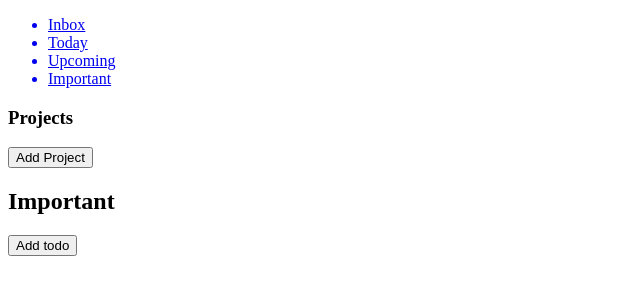
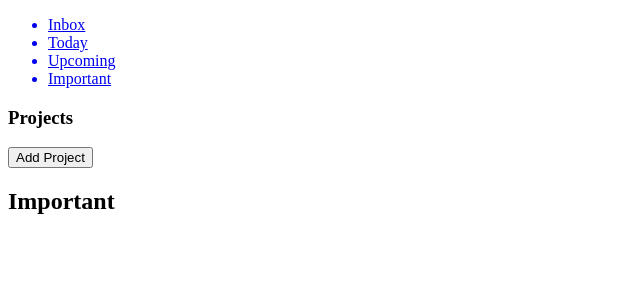
Before and after one commit to victavila/react-to-do-list, a React (Create React App) app: page /important in a window 1280 px wide. Shown: the top 300 px of the page, without its empty margins (0-640 px from the left). Built offline with nearby package versions, Linux system fonts and the light colour scheme.

Commit message:
Disable add to do in important page

```diff
--- a/src/components/DaySection/DaySection.tsx
+++ b/src/components/DaySection/DaySection.tsx
@@ -15,7 +15,7 @@ const DaySection = ({ day }: DayProps) => {
   return (
     <div className="day-section">
       <h3 className="day-heading">{day.dayWeek} {day.monthDay}</h3>
-      <Todos todos={todos} date={day.dateString} />
+      <Todos todos={todos} date={day.dateString} disable={false} />
     </div>
   )
 }
--- a/src/components/Important/Important.tsx
+++ b/src/components/Important/Important.tsx
@@ -8,7 +8,7 @@ const Important = () => {
   return (
     <div className="important">
       <h2>Important</h2>
-      <Todos todos={visibleTodos} date="" />
+      <Todos todos={visibleTodos} date="" disable={true} />
     </div>
   )
 }
--- a/src/components/Inbox/Inbox.tsx
+++ b/src/components/Inbox/Inbox.tsx
@@ -8,7 +8,7 @@ const Inbox = () => {
   return (
     <div className="inbox">
       <h2>Inbox</h2>
-      <Todos todos={visibleTodos} date="" />
+      <Todos todos={visibleTodos} date="" disable={false} />
     </div>
   )
 }
--- a/src/components/Project/Project.tsx
+++ b/src/components/Project/Project.tsx
@@ -11,7 +11,7 @@ const Project = () => {
   return (
     <div className="Project">
       <h2>{projectName}</h2>
-      <Todos todos={visibleTodos} date="" />
+      <Todos todos={visibleTodos} date="" disable={false} />
     </div>
   )
 }
--- a/src/components/Today/Today.tsx
+++ b/src/components/Today/Today.tsx
@@ -9,7 +9,7 @@ const Today = () => {
   return (
     <div className="today">
       <h2>Today</h2>
-      <Todos todos={todos} date={today} />
+      <Todos todos={todos} date={today} disable={false} />
     </div>
   )
 }
--- a/src/components/Todos/Todos.tsx
+++ b/src/components/Todos/Todos.tsx
@@ -8,10 +8,11 @@ import { TodoProps } from "../../types/types";
 
 interface TodosProps {
   todos: TodoProps[],
-  date: string
+  date: string,
+  disable: boolean
 }
 
-const Todos = ({ todos, date }: TodosProps) => {
+const Todos = ({ todos, date, disable }: TodosProps) => {
   const dispatch = useAppDispatch();
   const [visibleForm, setVisibleForm] = useState(false);
 
@@ -31,7 +32,7 @@ const Todos = ({ todos, date }: TodosProps) => {
           />
         ))}
       </ul>
-      {visibleForm ? <AddTodo handleClick={toggleFormVisibility} initialDate={date}  />:<AddTodoButton handleClick={toggleFormVisibility} />}
+      {disable ? <></> : visibleForm ? <AddTodo handleClick={toggleFormVisibility} initialDate={date}  />:<AddTodoButton handleClick={toggleFormVisibility} />}
     </div>
   )
 }
```
